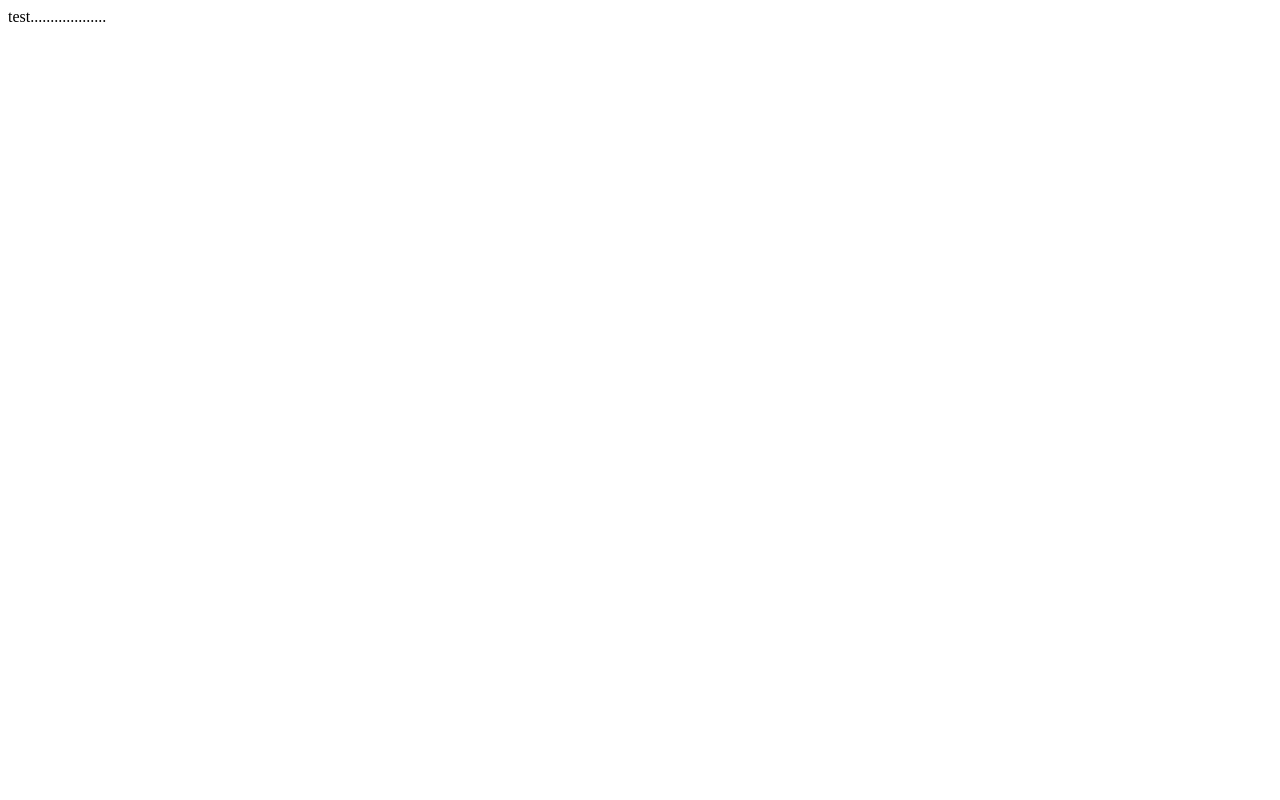
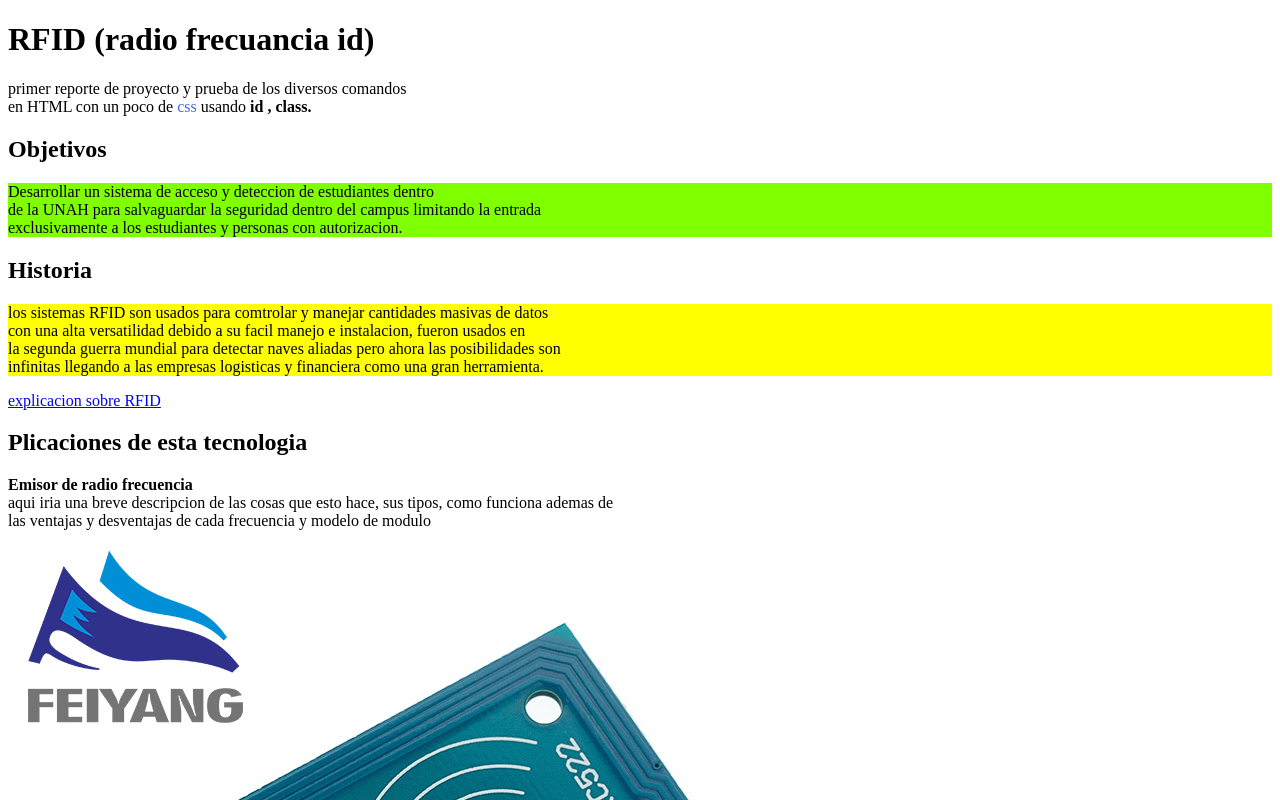
Before and after one commit to CarlosDubonR/repositorio, a plain HTML site: page index.htm in a window 1280 px wide. Shown: the top 800 px of the page. Drawn offline with Linux system fonts and the light colour scheme.

Commit message:
descripcion de proyecto
los componentes externos los consegui ya asi que podre hacer pruebas de campo, llevara un poco mas de trabajo pero siento una inclinación grande hacia esta idea

```diff
--- a/index.htm
+++ b/index.htm
@@ -1,14 +1,53 @@
 <!DOCTYPE html>
-<html lang="en">
+<html>
+
 <head>
-    <meta charset="UTF-8">
-    <meta http-equiv="X-UA-Compatible" content="IE=edge">
-    <meta name="viewport" content="width=device-width, initial-scale=1.0">
-    <title>Document</title>
+    <title>RFID en seguridad</title>
 </head>
+
 <body>
+    <h1>RFID (radio frecuancia id)</h1>
+    <p id = "PrimerReporte">
+        primer reporte de proyecto y prueba de los diversos comandos <br>
+        en HTML con un poco de
+        <span style="color:royalblue">css</span>
+        usando <b>id , class.</b>
+    </p >
+    <h2>Objetivos</h2>
+     <p id = "objetivo">
+         Desarrollar un sistema de acceso y deteccion de estudiantes dentro <br>
+         de la UNAH para salvaguardar la seguridad dentro del campus limitando la entrada <br>
+         exclusivamente a los estudiantes y personas con autorizacion.
+    </p>
 
-    test...................
+    <!-- Aplicando un CSS con id, por buena practica solo se usa una vez en la pagina-->
+    <style>
+        #objetivo{
+            background: chartreuse;
+        }
+    </style>
+    <h2>Historia</h2>
+    <p class = "historia">
+        los sistemas RFID son usados para comtrolar y manejar cantidades masivas de datos <br>
+        con una alta versatilidad debido a su facil manejo e instalacion, fueron usados en <br>
+        la segunda guerra mundial para detectar naves aliadas pero ahora las posibilidades son <br>
+        infinitas llegando a las empresas logisticas y financiera como una gran herramienta.
+    </p>
+    <!-- usando class para asignar caracteristicas de css-->
+    <style>
+        .historia{
+            background: yellow;
+
+        }
+    </style>
+    <a href="https://www.youtube.com/watch?v=66XNRc_74P4" target = "_blank" >explicacion sobre RFID </a>
+    <h2>Plicaciones de esta tecnologia</h2>
+    <p>
+        <b>Emisor de radio frecuencia</b> <br>
+        aqui iria una breve descripcion de las cosas que esto hace, sus tipos, como funciona ademas de <br>
+        las ventajas y desventajas de cada frecuencia y modelo de modulo <br>
+        <img src="imagenes/emisorRFID.jpg" alt="emisor RfiD para arduino" title="EmisorRFID">
+    </p>
 
 </body>
 </html>
```
Also changed, not shown: imagenes/ReceptorRFID.jpg (added), imagenes/emisorRFID.jpg (added).
